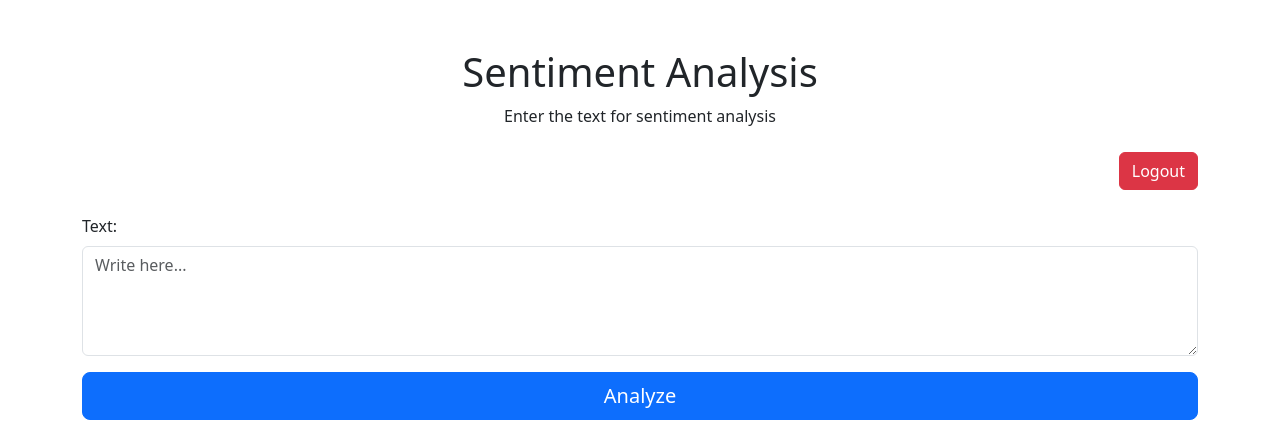
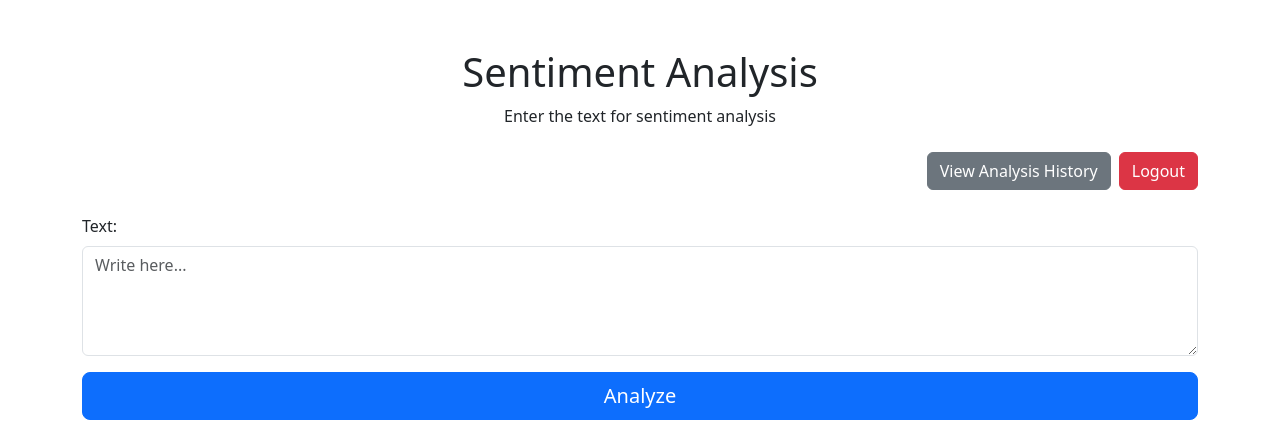
Before and after one commit to MatteoLucerni/django-sentiment-analysis-webapp, a Django app: page / in a window 1280 px wide. Shown: the top 430 px of the page. Run offline with Django 5.2, Linux system fonts and the light colour scheme; the visitor is signed in with stand-in values (Sample User, id 1); some libraries are stand-ins or nearby versions.

Commit message:
feat: added button to go to historical analysis in home tempalte in app core

```diff
--- a/core/templates/core/home.html
+++ b/core/templates/core/home.html
@@ -32,6 +32,11 @@
 
       {% if user.is_authenticated %}
       <div class="d-flex justify-content-end mt-4 gap-2">
+        <a
+          href="{% url 'analysis_history' %}"
+          class="btn btn-secondary"
+          >View Analysis History</a
+        >
         <form
           method="POST"
           action="{% url 'logout' %}"
```
